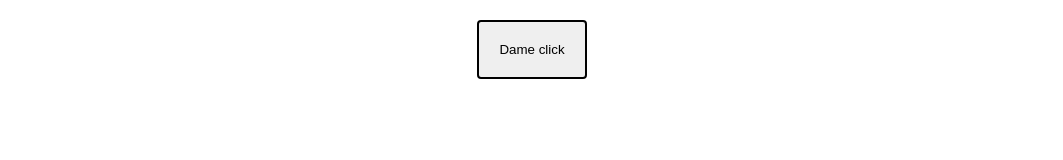
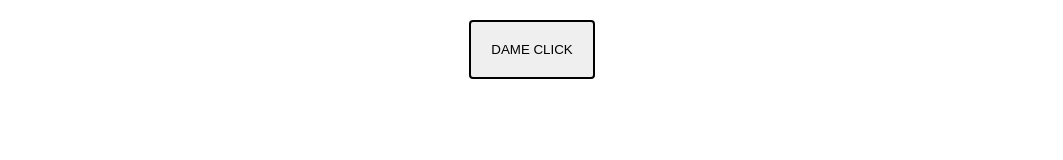
Before and after one commit to SoyDavid29/practicando, a plain HTML site: page index.html in a window 1280 px wide. Shown: the top 160 px of the page, without its empty margins (108-1171 px from the left). Drawn offline with Linux system fonts and the light colour scheme.

Commit message:
cambio en el archivo index

```diff
--- a/index.html
+++ b/index.html
@@ -14,7 +14,7 @@
 <body>
 
     <div class="menu-accionable">
-      <button class="btn">Dame click</button>
+      <button class="btn">DAME CLICK</button>
       <div class="menu">
         <div class="options">Option 1</div>
         <div class="options">Option 2</div>
```
